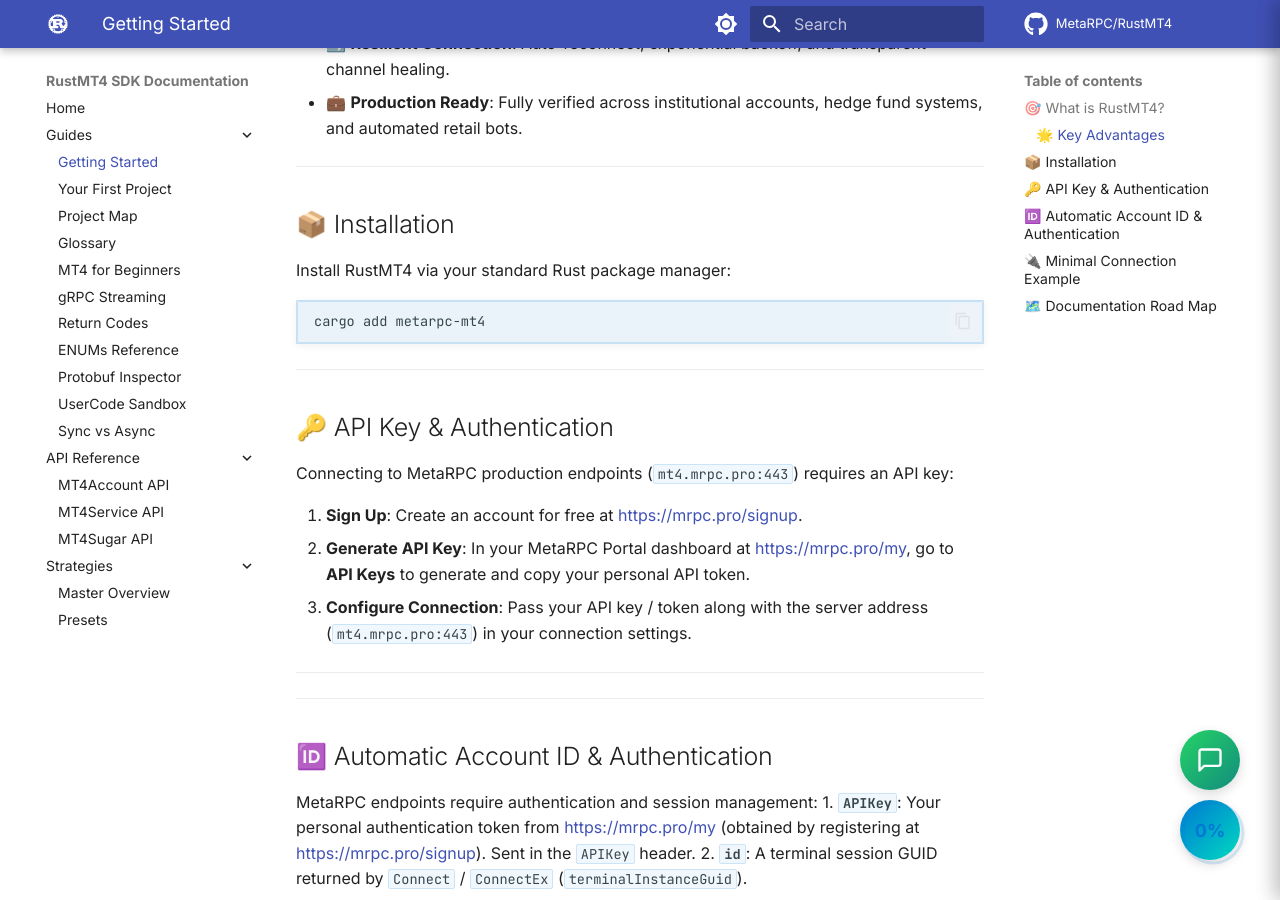
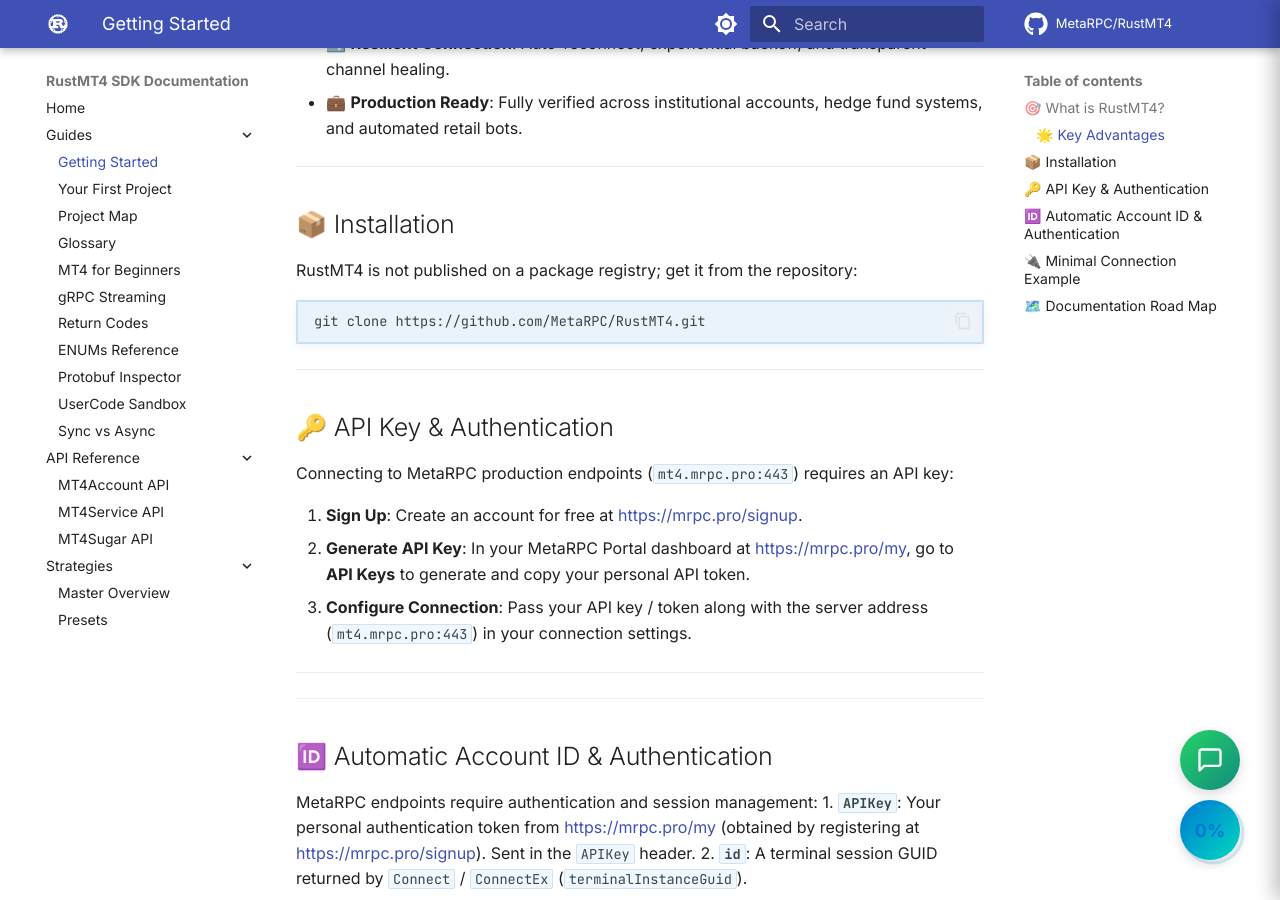
Before and after one commit to MetaRPC/RustMT4, an MkDocs documentation site: the page built from docs/All_Guides/GETTING_STARTED.md, in a window 1280 px wide and 900 px high, scrolled down 590 px. Built offline with MkDocs 1.6.1 and Material for MkDocs 9.7.7, drawn with Linux system fonts in a browser that asks for light colours; comment, search, counter and statistics services are not loaded.

Commit message:
docs: the install commands are the ones that work
The package is not on a package registry (vcpkg, crates.io, rubygems, NuGet, Maven Central, npm or PyPI as the case may be),
so the guide shows how it is installed from this repository. Same commands as the hub at https://mrpc.pro/sandbox-apis.

Co-Authored-By: Claude Sonnet 5.5 <noreply@anthropic.com>

````diff
--- a/docs/All_Guides/GETTING_STARTED.md
+++ b/docs/All_Guides/GETTING_STARTED.md
@@ -18,10 +18,10 @@
 
 ## 📦 Installation
 
-Install RustMT4 via your standard Rust package manager:
+RustMT4 is not published on a package registry; get it from the repository:
 
 ```bash
-cargo add metarpc-mt4
+git clone https://github.com/MetaRPC/RustMT4.git
 ```
 
 ---
````
Also changed, not shown: README.md (+1 -1 lines), docs/All_Guides/Your_First_Project.md (+2 -2 lines).
